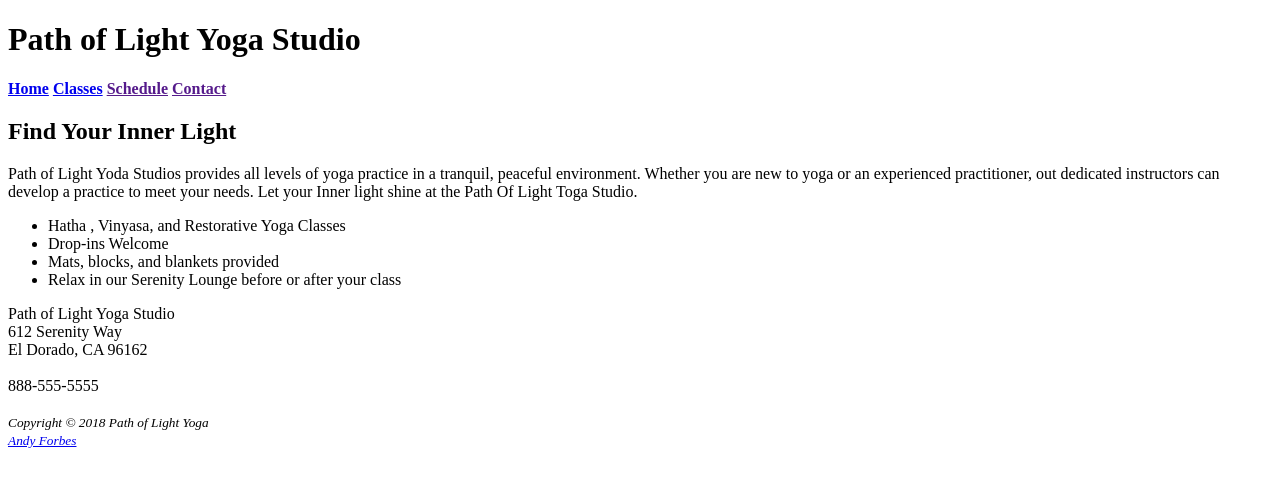
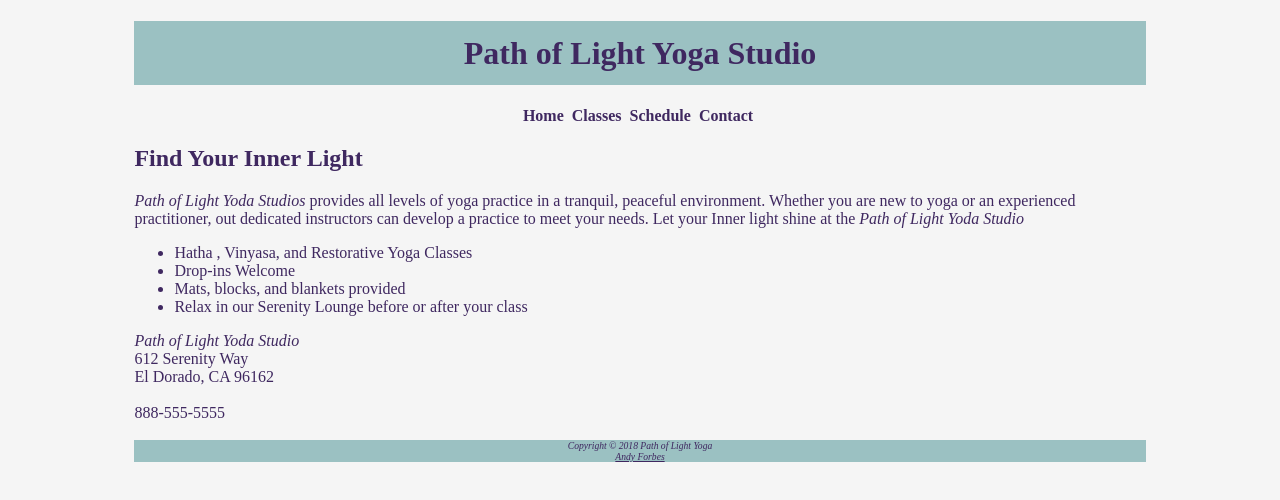
Before and after one commit to AndyForbes93/path_of_light_yoga_HTMLPractice, a plain HTML site: page index.html in a window 1280 px wide. Drawn offline with Linux system fonts and the light colour scheme.

Commit message:
up to ch 3 styling

```diff
--- /dev/null
+++ b/css/yoga.css
@@ -0,0 +1,38 @@
+/* Style sheet for path of light yoga case study */
+* {
+    background-color: #f5f5f5;
+    color: #3F2860;
+}
+#header {
+    text-align: center;
+    background-color: #9BC1C2;
+}
+h1 {
+    line-height: 200%;
+}
+nav {
+    text-align: center;
+    font-weight: bold;
+}
+nav a {
+    text-decoration: none;
+}
+.studio {
+    font-style: italic;
+}
+footer {
+    background-color: #9BC1C2;
+    font-size: .60em;
+    font-style: italic;
+    text-align: center;
+}
+/* The fotter anchor tag will not change unless selected this way for background color */
+footer a {
+    background-color: #9BC1C2;
+}
+/* Style for wrapper div*/
+#wrapper {
+    width: 80%;
+    margin-right: auto;
+    margin-left: auto;
+}
--- a/index.html
+++ b/index.html
@@ -1,28 +1,38 @@
 <!DOCTYPE html>
 <html lang="en">
+
 <head>
     <meta charset="utf-8">
     <meta http-equiv="X-UA-Compatible" content="IE=edge">
     <title>Path of Light Yoga Studio</title>
     <meta name="description" content="">
     <meta name="viewport" content="width=device-width, initial-scale=1">
-        <!--To link to stylesheet later-->
-        <link rel="stylesheet" href="style.css">
+    <!--Link to stylesheet-->
+    <link rel="stylesheet" href="css/yoga.css">
 </head>
+
 <body>
+    <!--Div is main wrapper-->
+    <div id="wrapper">
         <!--Header-->
-        <h1>Path of Light Yoga Studio</h1>
+        <h1 id="header">Path of Light Yoga Studio</h1>
         <!--Nav Bar-->
         <nav>
-            <a href="index.html"><b>Home</b></a>
-            <a href="classes.html"><b>Classes</b></a>
-            <a href=""><b>Schedule</b></a>
-            <a href=""><b>Contact</b></a>
+            <a href="index.html">Home</a>&nbsp;
+            <a href="classes.html">Classes</a>&nbsp;
+            <a href="">Schedule</a>&nbsp;
+            <a href="">Contact</a>&nbsp;
         </nav>
         <!--Main Content-->
         <main>
             <h2>Find Your Inner Light</h2>
-            <p>Path of Light Yoda Studios provides all levels of yoga practice in a tranquil, peaceful environment. Whether you are new to yoga or an experienced practitioner, out dedicated instructors can develop a practice to meet your needs. Let your Inner light shine at the Path Of Light Toga Studio.</p>
+            <p><span class="studio">Path of Light Yoda Studios</span> provides all levels of yoga practice in a
+                tranquil,
+                peaceful environment. Whether you are new to yoga or an experienced practitioner, out dedicated
+                instructors
+                can develop a practice to meet your needs. Let your Inner light shine at the <span class="studio">Path
+                    of
+                    Light Yoda Studio</span></p>
             <ul>
                 <li>Hatha , Vinyasa, and Restorative Yoga Classes</li>
                 <li>Drop-ins Welcome</li>
@@ -31,7 +41,7 @@
             </ul>
             <!--div for address-->
             <div>
-                Path of Light Yoga Studio
+                <span class="studio">Path of Light Yoda Studio</span>
                 <br> 612 Serenity Way
                 <br> El Dorado, CA 96162
                 <br> <br>
@@ -41,12 +51,12 @@
         </main>
         <!--Footer-->
         <footer>
-                <small>
-                    <i>
+
             Copyright © 2018 Path of Light Yoga<br>
             <a href="mailto:aforbes@knights.ucf.edu">Andy Forbes</a>
-                    </i>
-                </small>
+
         </footer>
+    </div>
 </body>
+
 </html>
```
Also changed, not shown: classes.html (+27 -14 lines), style.css (deleted). Lines whose indentation alone changed are shown as unchanged.
